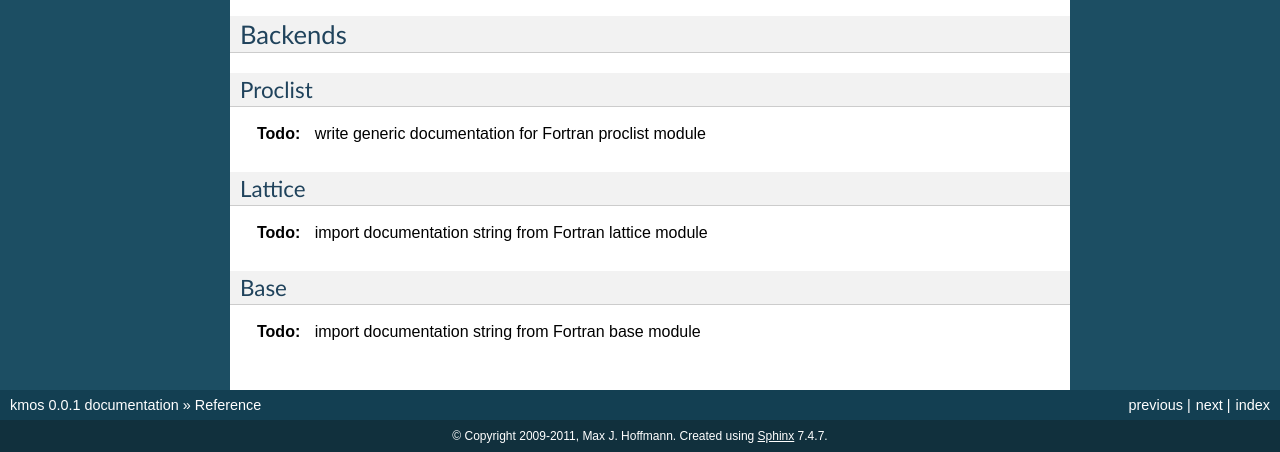
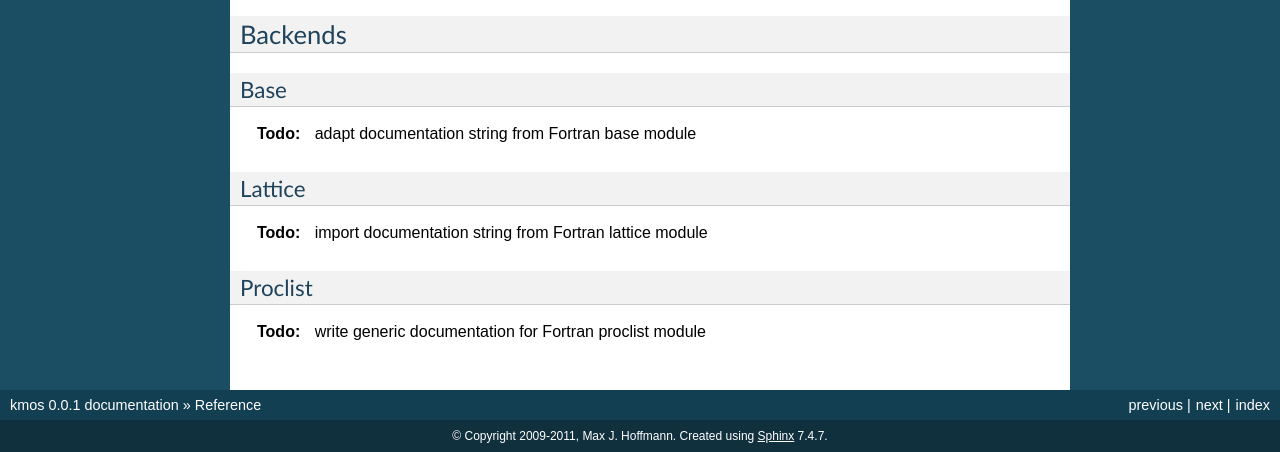
Before and after one commit to mhoffman/kmos, a Sphinx documentation site: the page built from doc/source/reference/index.rst, in a window 1280 px wide and 900 px high, scrolled down 2275 px, cut to the strip 448-900 px from the top of the window. Built offline with Sphinx 7.4.7, drawn with Linux system fonts in a browser that asks for light colours; formulas are drawn with MathJax 3; some of the changed text lies outside the part shown.

Commit message:
Little rearrangement in doc structure

```diff
--- a/doc/source/reference/index.rst
+++ b/doc/source/reference/index.rst
@@ -79,19 +79,20 @@ the DTD below.
 Backends
 ========
 
-Proclist
-^^^^^^^^
+Base
+^^^^
 
-.. TODO:: write generic documentation for Fortran
-          proclist module
+.. TODO:: adapt documentation string from Fortran
+          base module
 
 Lattice
 ^^^^^^^
 
 .. TODO:: import documentation string from Fortran
           lattice module
-Base
-^^^^
 
-.. TODO:: import documentation string from Fortran
-          base module
+Proclist
+^^^^^^^^
+
+.. TODO:: write generic documentation for Fortran
+          proclist module
```
